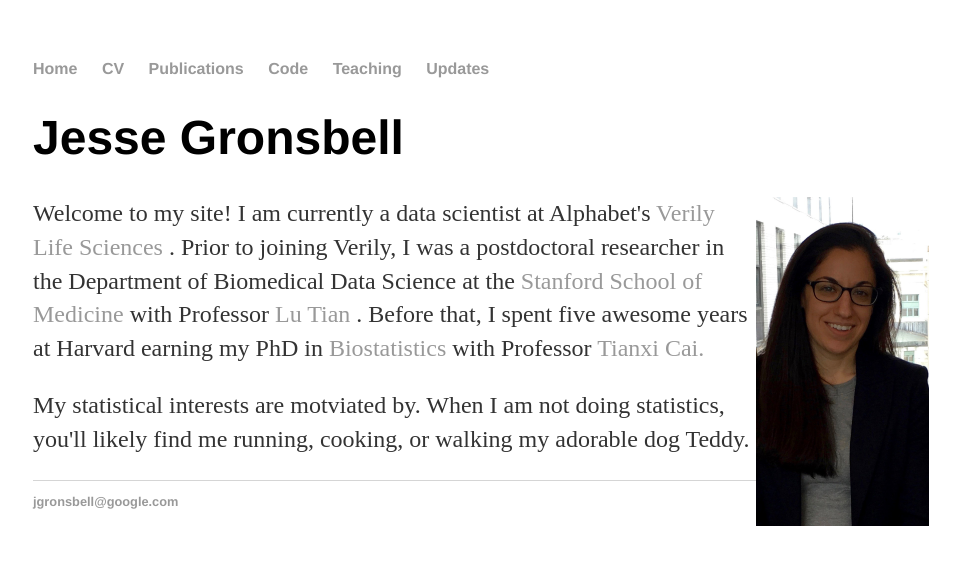
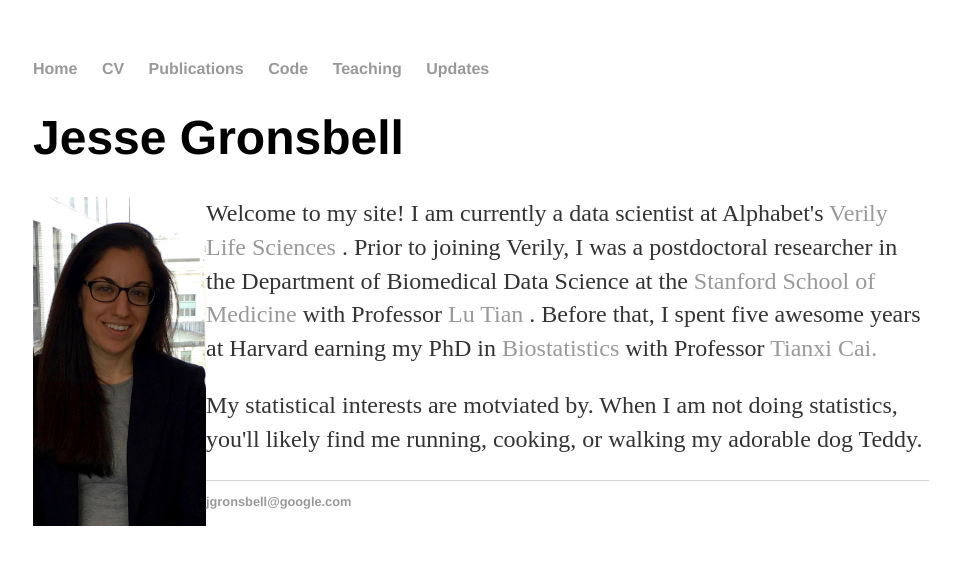
Before and after one commit to jgrons/old_website, a Jekyll site: the page built from index.html, in a window 1280 px wide. Shown: the top 565 px of the page, without its empty margins (159-1119 px from the left). Built offline with Jekyll 4.4.1, drawn with Linux system fonts in a browser that asks for light colours; nearby versions of some CDN libraries; some web fonts are replaced.

Commit message:
Update index.html

```diff
--- a/index.html
+++ b/index.html
@@ -6,7 +6,7 @@
 	<h1> Jesse Gronsbell </h1>
 	<div class="span2">
         <a href="../pics/IMG_1115.jpeg">
-            <img src="../pics/IMG_1115.jpeg" HEIGHT="329" WIDTH="173" align="right"
+            <img src="../pics/IMG_1115.jpeg" HEIGHT="329" WIDTH="173" align="left"
                   title="JG" alt="JG"/></a>
         </div>
 
```
